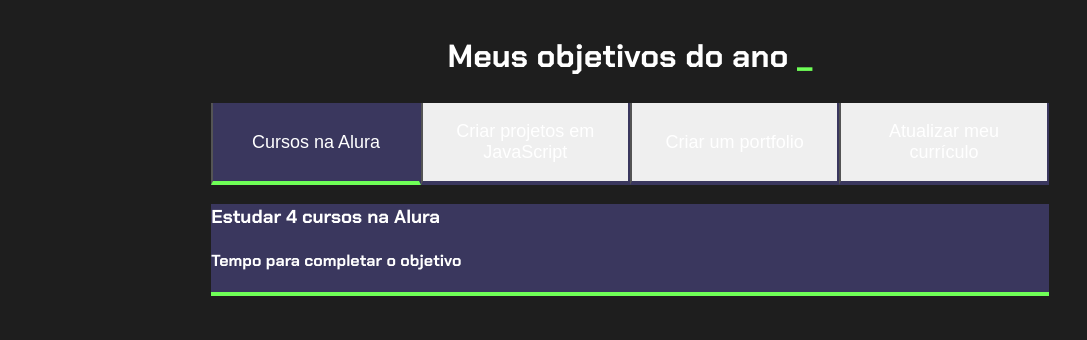
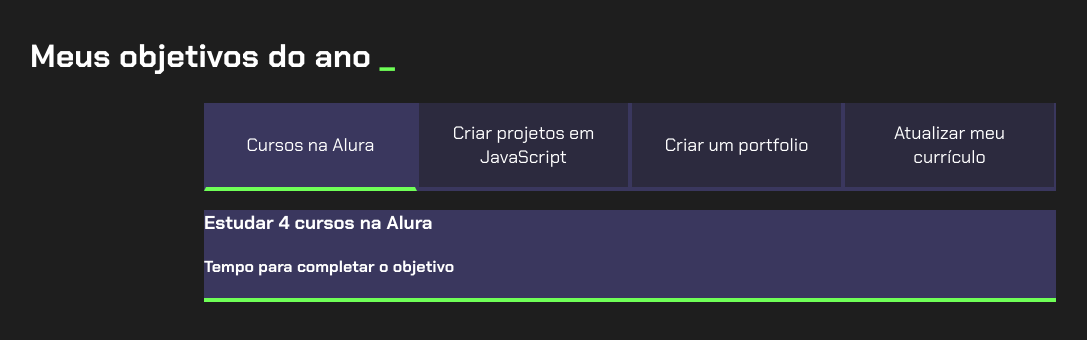
Before and after one commit to helodzoba/js-projeto-de-vida-, a plain HTML site: page index.html in a window 1280 px wide. Shown: the whole page, without its empty margins (10-1097 px from the left). Drawn offline with Linux system fonts and the light colour scheme; a script that the page names is missing.

Commit message:
modifica

```diff
--- a/style.css
+++ b/style.css
@@ -25,8 +25,8 @@ body{
 }
 
 .titulo-principal{
-  text-aling: left;
-  widht: 100%;
+    text-align: left;
+    width: 100%;
     font-size: 32px;
 }
 
@@ -35,40 +35,41 @@ body{
 }
 
 .botao{
-    font-family: "Chakra petch", sans-serif
-    background: var (--botao-inativo);
+    font-family: 'Chakra Petch', sans-serif;
+    background-color: var(--botao-inativo);
     color:var(--branco);
-    display:flex;
+    display: flex;
     justify-content: center;
     padding: 1em;
     font-size: 18px;
     align-items: center;
     width: 100%;
-    border-bottom:4px solid var(--botao-ativo);
-    border-left: 2px solid var (--botao-ativo);
+    border-bottom: 4px solid var(--botao-ativo);
+    border-left: 2px solid var(--botao-ativo);
     border-right: 2px solid var(--botao-ativo);
     border-top: none;
 }
+
 .botao :first-child{
-    border-radius:40px 40px 0 0;
+    border-radius: 40px 40px 0 0;
+}
+.botoes{
+    display: block;
 }
 
-    .botoes{
-        display:block;
-    }
 .ativo{
     background-color: var(--botao-ativo);
     border-bottom: 4px solid var(--verde);
 }
-    @media screen and (min-width: 268px) {
+
+@media screen and (min-width: 768px){
     .botoes{
         display: flex;
-        }
-
     }
     .botao :first-child{
     border-radius: 40px 0 0 0;
     }
-    .botao : :last-child{
+    .botao :last-child{
     border-radius:0 40px 0 0;
     }
+}
```
Lines whose indentation alone changed are shown as unchanged.
